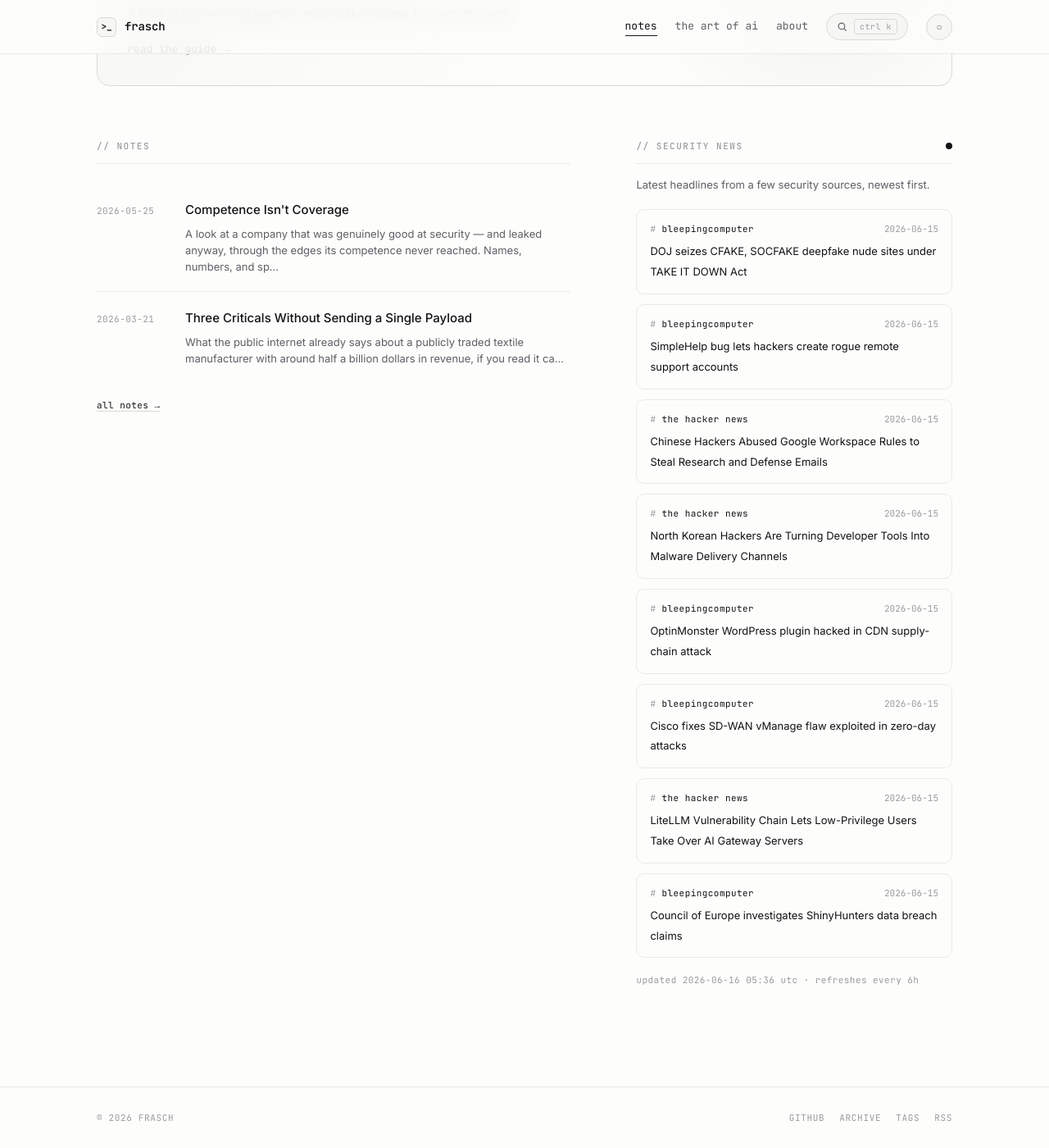
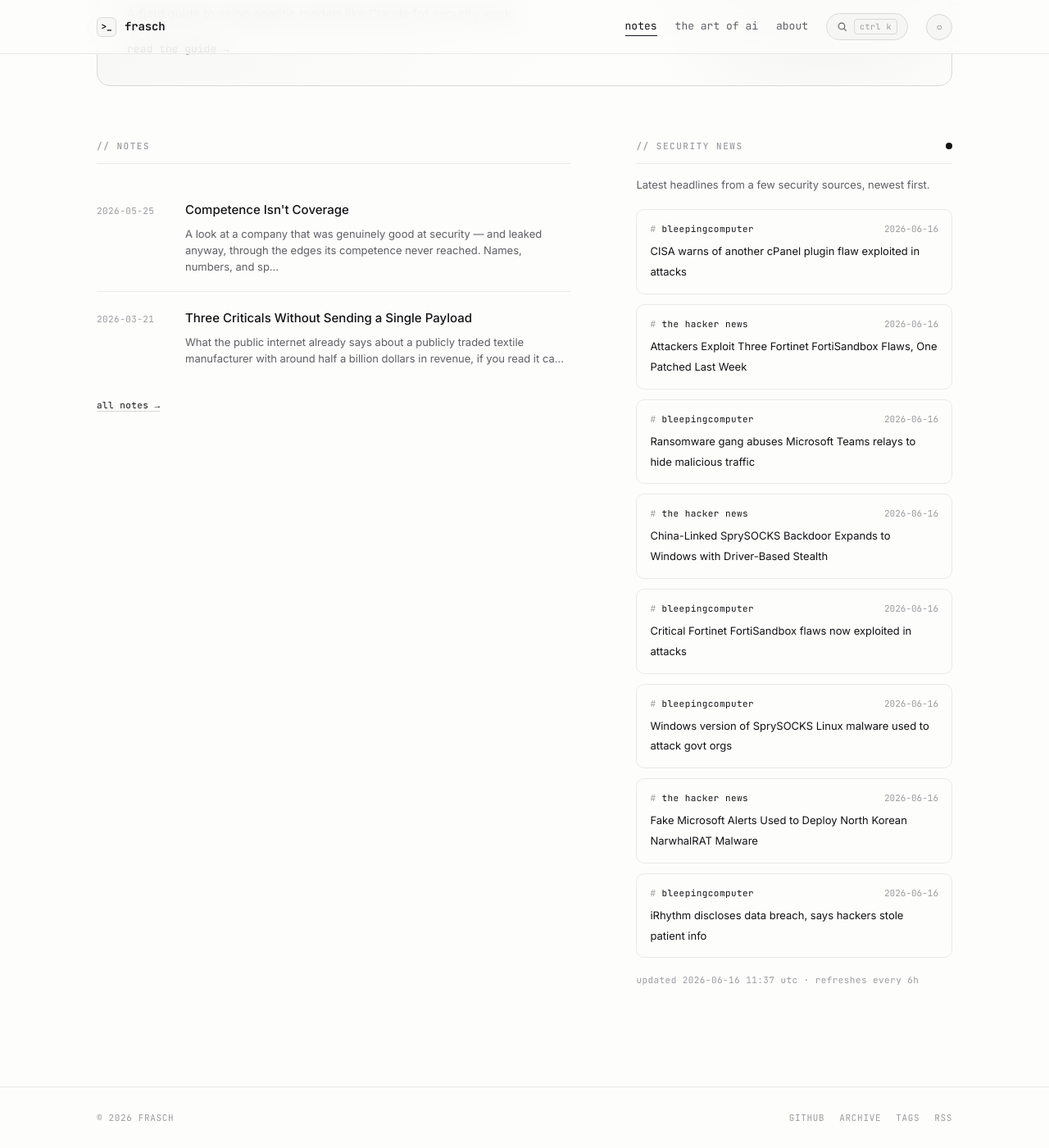
Before and after one commit to whoisfrasch/frasch, a Jekyll site: the page built from index.html, in a window 1280 px wide and 1400 px high, scrolled down 615 px. Shown: the whole window at 82% size. Built offline with Jekyll 4.4.1, drawn with Linux system fonts in a browser that asks for light colours.

Commit message:
Refresh security news feed

```diff
--- a/_data/news.json
+++ b/_data/news.json
@@ -1,53 +1,53 @@
 {
-  "updated": "2026-06-16T05:36:19Z",
+  "updated": "2026-06-16T11:37:02Z",
   "items": [
     {
       "source": "bleepingcomputer",
-      "title": "DOJ seizes CFAKE, SOCFAKE deepfake nude sites under TAKE IT DOWN Act",
-      "link": "https://www.bleepingcomputer.com/news/security/doj-seizes-cfake-socfake-deepfake-nude-sites-under-take-it-down-act/",
-      "date": "2026-06-15T21:56:55Z"
+      "title": "CISA warns of another cPanel plugin flaw exploited in attacks",
+      "link": "https://www.bleepingcomputer.com/news/security/cisa-warns-of-another-actively-exploited-cpanel-plugin-flaw/",
+      "date": "2026-06-16T10:47:59Z"
+    },
+    {
+      "source": "the hacker news",
+      "title": "Attackers Exploit Three Fortinet FortiSandbox Flaws, One Patched Last Week",
+      "link": "https://thehackernews.com/2026/06/attackers-exploit-three-fortinet.html",
+      "date": "2026-06-16T10:30:41Z"
     },
     {
       "source": "bleepingcomputer",
-      "title": "SimpleHelp bug lets hackers create rogue remote support accounts",
-      "link": "https://www.bleepingcomputer.com/news/security/simplehelp-bug-lets-hackers-create-rogue-remote-support-accounts/",
-      "date": "2026-06-15T20:06:52Z"
+      "title": "Ransomware gang abuses Microsoft Teams relays to hide malicious traffic",
+      "link": "https://www.bleepingcomputer.com/news/security/ransomware-gang-abuses-microsoft-teams-relays-to-hide-malicious-traffic/",
+      "date": "2026-06-16T10:18:48Z"
     },
     {
       "source": "the hacker news",
-      "title": "Chinese Hackers Abused Google Workspace Rules to Steal Research and Defense Emails",
-      "link": "https://thehackernews.com/2026/06/chinese-hackers-abused-google-workspace.html",
-      "date": "2026-06-15T19:44:06Z"
+      "title": "China-Linked SprySOCKS Backdoor Expands to Windows with Driver-Based Stealth",
+      "link": "https://thehackernews.com/2026/06/china-linked-sprysocks-backdoor-expands.html",
+      "date": "2026-06-16T09:44:34Z"
+    },
+    {
+      "source": "bleepingcomputer",
+      "title": "Critical Fortinet FortiSandbox flaws now exploited in attacks",
+      "link": "https://www.bleepingcomputer.com/news/security/critical-fortinet-fortisandbox-flaws-now-exploited-in-attacks/",
+      "date": "2026-06-16T09:19:51Z"
+    },
+    {
+      "source": "bleepingcomputer",
+      "title": "Windows version of SprySOCKS Linux malware used to attack govt orgs",
+      "link": "https://www.bleepingcomputer.com/news/security/windows-version-of-sprysocks-linux-malware-used-to-attack-govt-orgs/",
+      "date": "2026-06-16T09:00:00Z"
     },
     {
       "source": "the hacker news",
-      "title": "North Korean Hackers Are Turning Developer Tools Into Malware Delivery Channels",
-      "link": "https://thehackernews.com/2026/06/north-korean-hackers-are-turning.html",
-      "date": "2026-06-15T19:32:52Z"
+      "title": "Fake Microsoft Alerts Used to Deploy North Korean NarwhalRAT Malware",
+      "link": "https://thehackernews.com/2026/06/fake-microsoft-alerts-used-to-deploy.html",
+      "date": "2026-06-16T08:14:55Z"
     },
     {
       "source": "bleepingcomputer",
-      "title": "OptinMonster WordPress plugin hacked in CDN supply-chain attack",
-      "link": "https://www.bleepingcomputer.com/news/security/optinmonster-wordpress-plugin-hacked-in-cdn-supply-chain-attack/",
-      "date": "2026-06-15T17:37:07Z"
-    },
-    {
-      "source": "bleepingcomputer",
-      "title": "Cisco fixes SD-WAN vManage flaw exploited in zero-day attacks",
-      "link": "https://www.bleepingcomputer.com/news/security/cisco-fixes-sd-wan-vmanage-flaw-exploited-in-zero-day-attacks/",
-      "date": "2026-06-15T17:12:42Z"
-    },
-    {
-      "source": "the hacker news",
-      "title": "LiteLLM Vulnerability Chain Lets Low-Privilege Users Take Over AI Gateway Servers",
-      "link": "https://thehackernews.com/2026/06/litellm-vulnerability-chain-lets-low.html",
-      "date": "2026-06-15T16:39:01Z"
-    },
-    {
-      "source": "bleepingcomputer",
-      "title": "Council of Europe investigates ShinyHunters data breach claims",
-      "link": "https://www.bleepingcomputer.com/news/security/council-of-europe-investigates-shinyhunters-data-breach-claims/",
-      "date": "2026-06-15T16:37:11Z"
+      "title": "iRhythm discloses data breach, says hackers stole patient info",
+      "link": "https://www.bleepingcomputer.com/news/security/irhythm-discloses-data-breach-says-hackers-stole-patient-info/",
+      "date": "2026-06-16T06:31:59Z"
     }
   ]
 }
```
